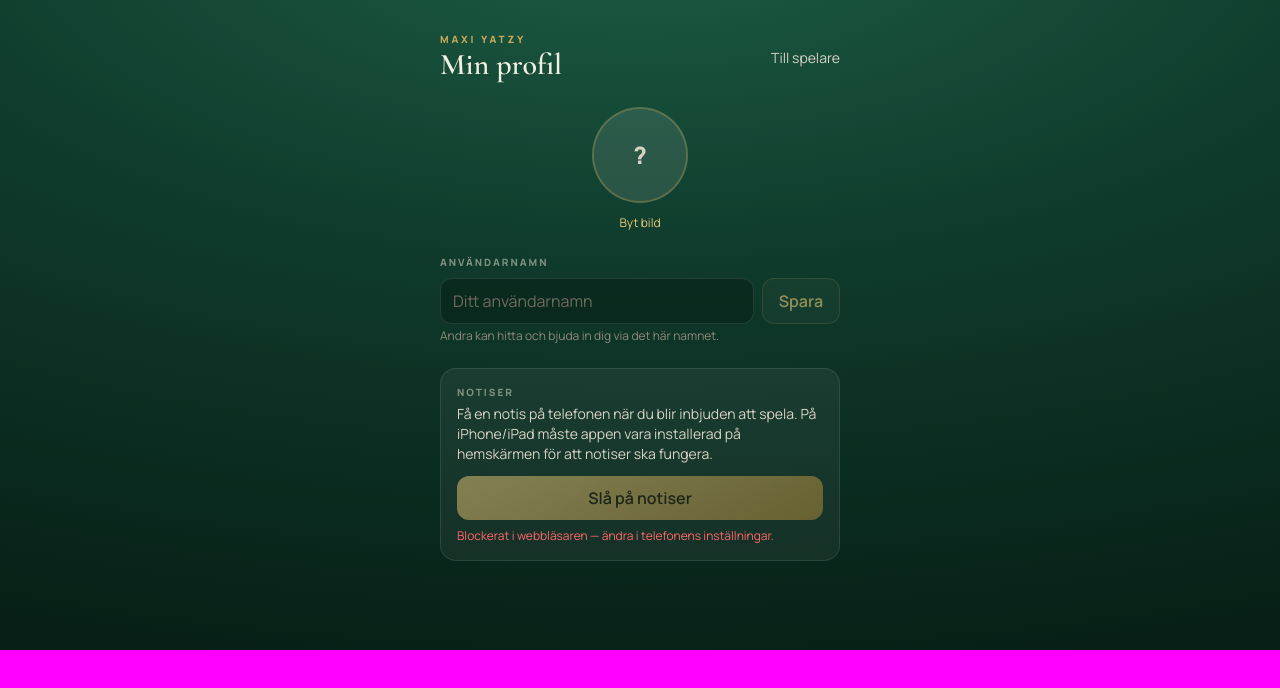
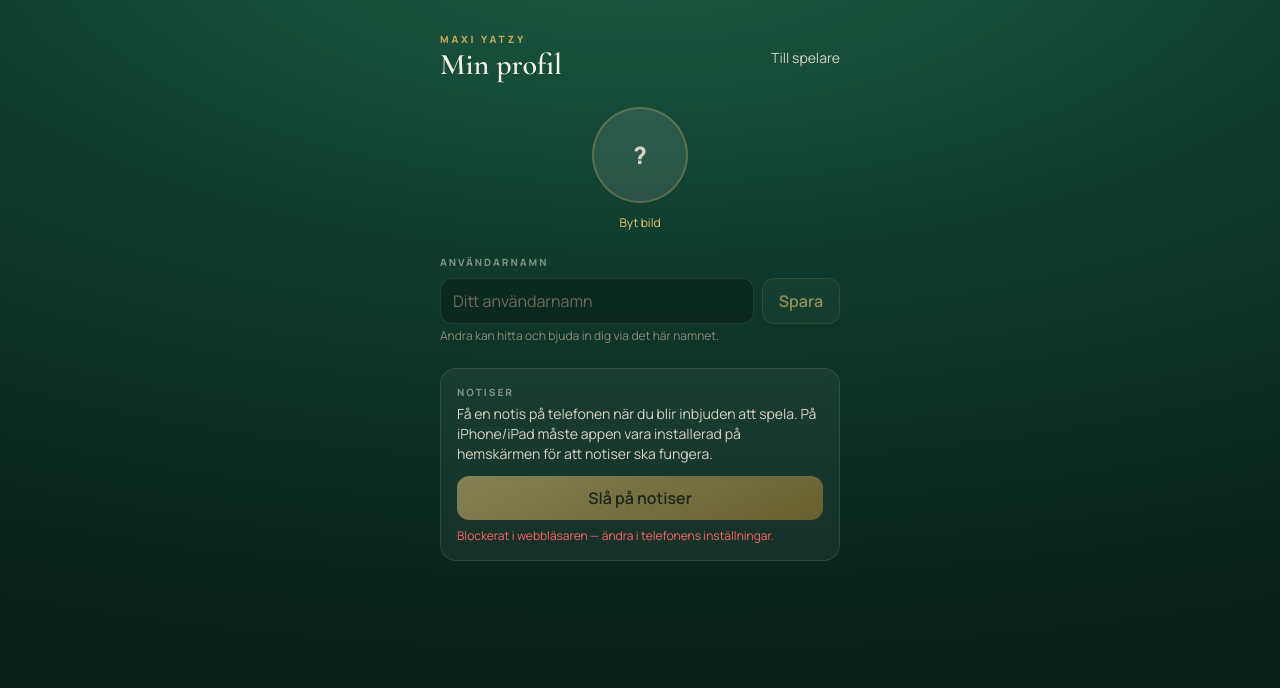
Before and after one commit to emilsundberg-h/maxi-yatzy, a Next.js app: page /profile in a window 1280 px wide. Shown: the top 688 px of the page. Built offline with nearby package versions, Linux system fonts and the light colour scheme; no server answers.

Commit message:
Remove temporary diagnostic overlay for rendering issues on iOS

```diff
--- a/app/globals.css
+++ b/app/globals.css
@@ -46,24 +46,6 @@ body {
   overscroll-behavior-y: none;
 }
 
-/* TEMPORARY DIAGNOSTIC — a loud fixed block pinned to the very bottom of the
-   viewport, above everything (z-index 99999). If this still leaves the white
-   strip visible below/around it, that strip is native OS/Safari chrome
-   outside the page entirely — no page CSS could ever be the fix. If it
-   fully covers the white strip, the strip is something in our own render
-   and is fixable. Remove after diagnosis. */
-body::after {
-  content: "";
-  position: fixed;
-  left: 0;
-  right: 0;
-  bottom: 0;
-  height: 150px;
-  background: magenta;
-  z-index: 99999;
-  pointer-events: none;
-}
-
 body {
   font-family: var(--font-sans);
 }
```
